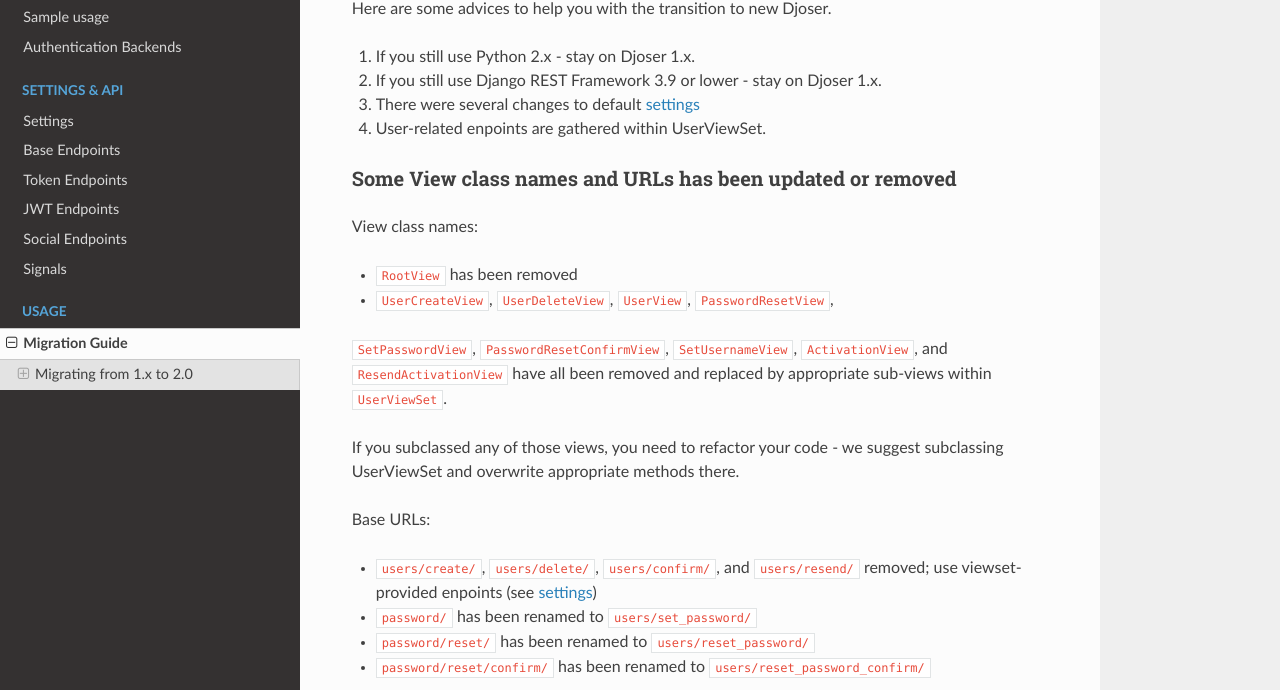
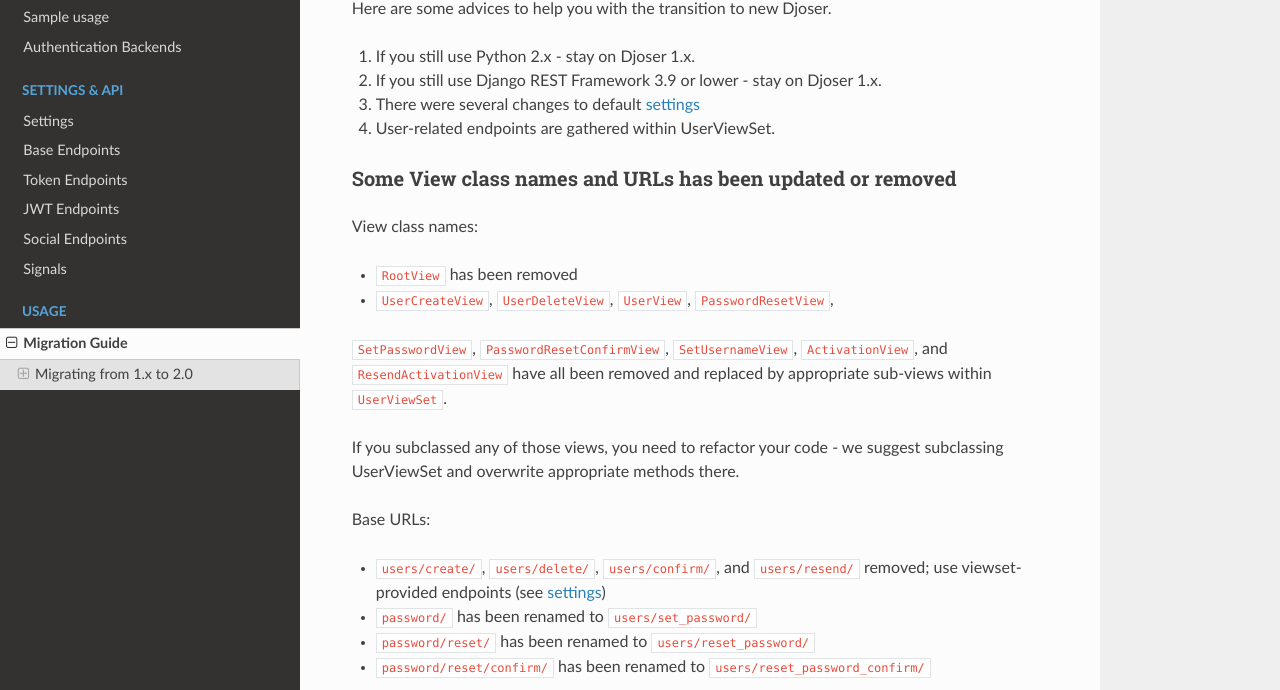
Before and after one commit to sunscrapers/djoser, a Sphinx documentation site: the page built from docs/source/migration_guide.rst, in a window 1280 px wide and 1332 px high. Shown: the part 219-909 px from the top of the window. Built offline with Sphinx 7.4.7 and the Read the Docs theme 2.0.0, drawn with Linux system fonts in a browser that asks for light colours.

Commit message:
docs: Fix simple typo, enpoints -> endpoints
There is a small typo in docs/source/migration_guide.rst.

Should read `endpoints` rather than `enpoints`.

```diff
--- a/docs/source/migration_guide.rst
+++ b/docs/source/migration_guide.rst
@@ -11,7 +11,7 @@ Here are some advices to help you with the transition to new Djoser.
 #. If you still use Python 2.x - stay on Djoser 1.x.
 #. If you still use Django REST Framework 3.9 or lower - stay on Djoser 1.x.
 #. There were several changes to default :doc:`settings<settings>`
-#. User-related enpoints are gathered within UserViewSet.
+#. User-related endpoints are gathered within UserViewSet.
 
 
 Some View class names and URLs has been updated or removed
@@ -31,7 +31,7 @@ subclassing UserViewSet and overwrite appropriate methods there.
 Base URLs:
 
 * ``users/create/``, ``users/delete/``, ``users/confirm/``, and ``users/resend/``
-  removed; use viewset-provided enpoints (see :doc:`settings<settings>`)
+  removed; use viewset-provided endpoints (see :doc:`settings<settings>`)
 * ``password/`` has been renamed to ``users/set_password/``
 * ``password/reset/`` has been renamed to ``users/reset_password/``
 * ``password/reset/confirm/`` has been renamed to ``users/reset_password_confirm/``
```
